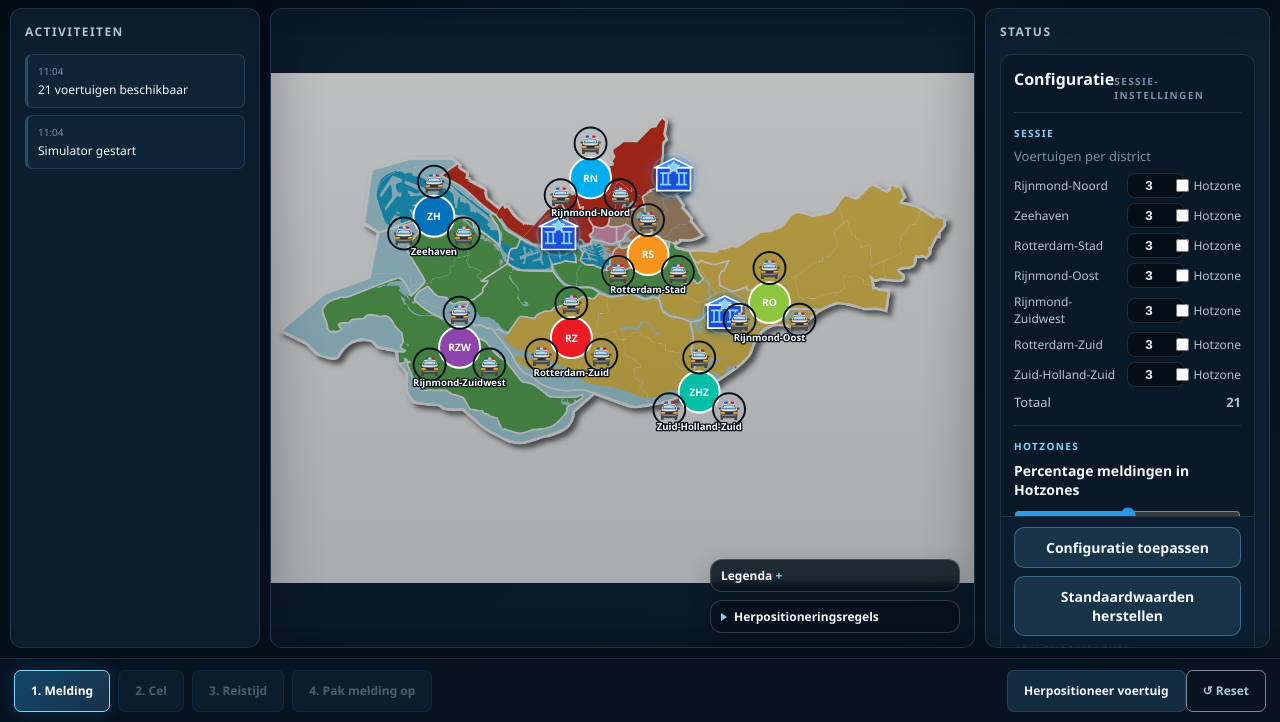
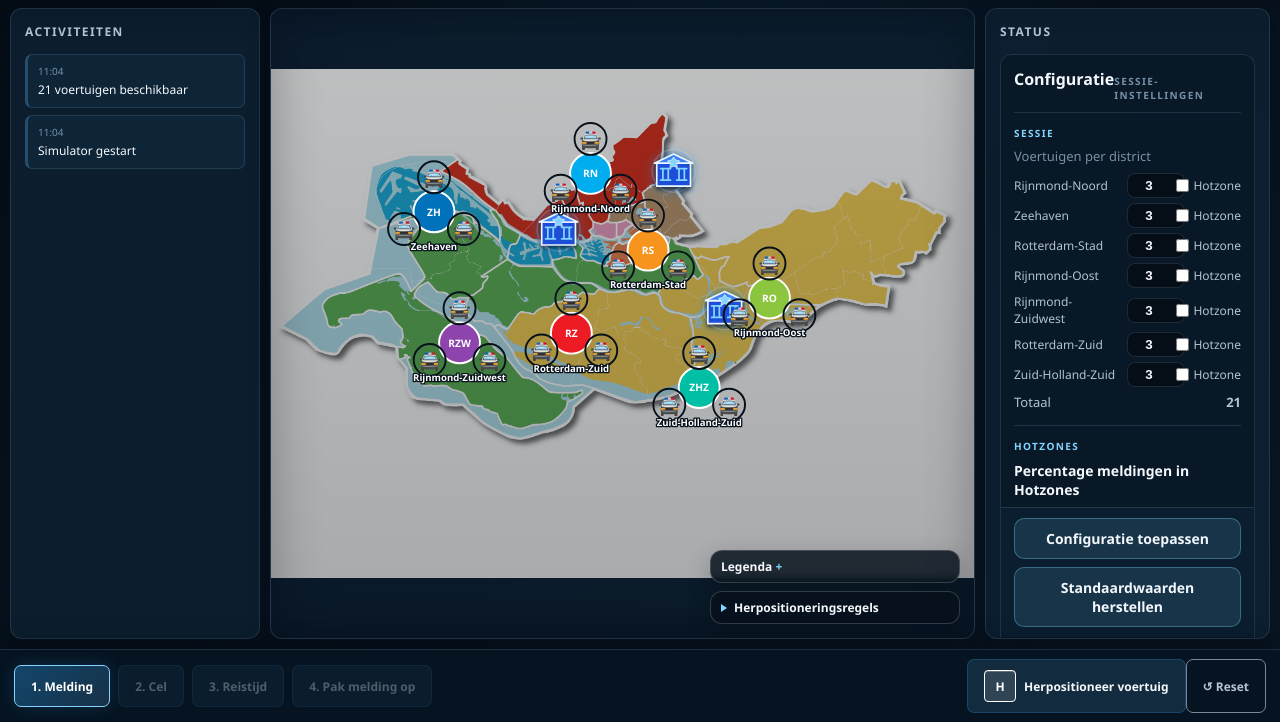
Before and after one commit to Sarith1/herpositionering-simulator, a website with bundled scripts: page index.html in a window 1280 px wide. Shown: the part 78-800 px from the top of the page. Built offline with nearby package versions, Linux system fonts and the light colour scheme.

Commit message:
feat: use H shortcut to start and confirm repositioning

```diff
--- a/css/main.css
+++ b/css/main.css
@@ -1600,6 +1600,7 @@ aside{padding:14px;border-left:1px solid var(--border-subtle);border-right:1px s
 
 /* Herpositioneringsmodus */
 .reposition-shortcut-hint{display:flex;align-items:center;gap:.65rem;color:var(--text-secondary);font-size:.78rem}.reposition-shortcut-hint>strong{color:var(--blue-light);letter-spacing:.08em}.reposition-shortcut-hint small{color:var(--text-muted)}
+.reposition-action-button{display:inline-flex;align-items:center;gap:.5rem}.reposition-action-button kbd,.reposition-ready-action kbd{border:1px solid currentColor;border-radius:4px;padding:.1rem .38rem;background:rgba(255,255,255,.12);box-shadow:0 1px 0 rgba(255,255,255,.25) inset;font:inherit;font-weight:800}.reposition-ready-action{display:flex;align-items:center;gap:.5rem;margin-top:.65rem;color:var(--blue-light);font-weight:800}.manual-reposition-panel #manualRepositionInstruction strong{display:block;font-size:1.08rem;color:#fff}.reposition-shortcut-hint--ready{color:var(--blue-light);font-weight:800}
 kbd{display:inline-flex;min-width:2rem;min-height:2rem;align-items:center;justify-content:center;border:1px solid rgba(132,212,255,.7);border-bottom-width:3px;border-radius:6px;background:#102f48;color:#fff;font:800 .9rem system-ui}
 .reposition-training-mode .manual-reposition-panel{border-width:2px;box-shadow:0 0 20px rgba(39,153,232,.18)}
 .reposition-training-mode .reposition-rules{border-color:rgba(132,212,255,.75);box-shadow:0 0 18px rgba(39,153,232,.2)}
--- a/index.html
+++ b/index.html
@@ -180,8 +180,8 @@
         </div>
 
         <div class="utility-controls" aria-label="Hulpfuncties">
-            <span id="repositionShortcutHint" class="reposition-shortcut-hint" hidden><strong>HERPOSITIONERING</strong><span><kbd>H</kbd> Herpositioneer voertuig</span><small>Of druk op H</small></span>
-            <button id="startRepositionBtn" class="secondary-button" aria-keyshortcuts="H">Herpositioneer voertuig</button>
+            <span id="repositionShortcutHint" class="reposition-shortcut-hint" hidden><strong>HERPOSITIONERING</strong><span><kbd>H</kbd> <span data-reposition-shortcut-label>Herpositioneer voertuig</span></span><small>Of druk op H</small></span>
+            <button id="startRepositionBtn" class="secondary-button reposition-action-button" aria-keyshortcuts="H"><kbd>H</kbd><span>Herpositioneer voertuig</span></button>
             <button id="cancelRepositionBtn" class="secondary-button" hidden>Annuleren</button>
             <button id="resetBtn" class="reset-button" aria-label="Simulator resetten">
                 ↺ Reset
--- a/js/ui.js
+++ b/js/ui.js
@@ -692,12 +692,15 @@ export class UI {
     }
     hideVehicleSelection(){const p=document.getElementById("manualDispatchPanel");if(p)p.hidden=true;}
     updateManualReposition(buttonState){
-        const state=simulator.manualRepositionState,panel=document.getElementById("manualRepositionPanel"),primary=document.getElementById("startRepositionBtn"),cancel=document.getElementById("cancelRepositionBtn"),instruction=document.getElementById("manualRepositionInstruction");
+        const state=simulator.manualRepositionState,panel=document.getElementById("manualRepositionPanel"),primary=document.getElementById("startRepositionBtn"),cancel=document.getElementById("cancelRepositionBtn"),instruction=document.getElementById("manualRepositionInstruction"),shortcutHint=document.getElementById("repositionShortcutHint");
         const active=state.phase!=="idle";
         if(panel)panel.hidden=!active;
-        if(primary){primary.hidden=false;primary.disabled=!buttonState.manualRepositionStart;primary.textContent=state.phase==="idle"?"Herpositioneer voertuig":state.phase==="selectVehicle"?"Kies een voertuig":state.phase==="selectDistrict"?"Kies nu het doeldistrict":"Herpositionering starten";primary.classList.toggle("dispatch-confirm-button",state.phase==="ready");}
+        const actionLabel=state.phase==="idle"?"Herpositioneer voertuig":state.phase==="ready"?"Herpositionering starten":state.phase==="selectVehicle"?"Kies een voertuig op de kaart":"Kies een doeldistrict";
+        const actionable=state.phase==="idle"||state.phase==="ready";
+        if(primary){primary.hidden=false;primary.disabled=!buttonState.manualRepositionStart;primary.innerHTML=`${actionable?"<kbd>H</kbd>":""}<span>${actionLabel}</span>`;primary.classList.toggle("dispatch-confirm-button",state.phase==="ready");}
+        if(shortcutHint){const label=shortcutHint.querySelector("[data-reposition-shortcut-label]");if(label)label.textContent=actionLabel;shortcutHint.hidden=buttonState.mode!=="repositionTraining"||!actionable;shortcutHint.classList.toggle("reposition-shortcut-hint--ready",state.phase==="ready");}
         if(cancel){cancel.hidden=!active;cancel.disabled=!active;}
-        if(instruction&&active)instruction.textContent=state.phase==="selectDistrict"?"Kies een doeldistrict op de kaart — klik op een blauw gemarkeerd district.":state.phase==="selectVehicle"?"Kies een beschikbaar voertuig":"De herpositionering kan met de hoofdknop worden gestart";
+        if(instruction&&active)instruction.innerHTML=state.phase==="selectDistrict"?"Kies een doeldistrict op de kaart — klik op een blauw gemarkeerd district.":state.phase==="selectVehicle"?"Kies een voertuig op de kaart.":"<strong>Klaar om te herpositioneren</strong><span class=\"reposition-ready-action\"><kbd>H</kbd> Start herpositionering</span>";
         const details=document.getElementById("manualRepositionDetails");
         if(details&&(!active||!state.targetDistrictId)){const vehicle=vehicles.find(item=>item.id===state.selectedVehicleId),origin=districts.find(item=>item.id===vehicle?.district);details.innerHTML=vehicle?`<dl><dt>Voertuig</dt><dd><strong>${vehicle.id}</strong></dd><dt>Van</dt><dd>${origin?.name||"—"}</dd><dt>Naar</dt><dd>Nog te kiezen</dd></dl>`:"";}
     }
```
Also changed, not shown: test/manual-reposition.test.js (+18 -0 lines), test/reposition-training.test.js (+10 -0 lines).
